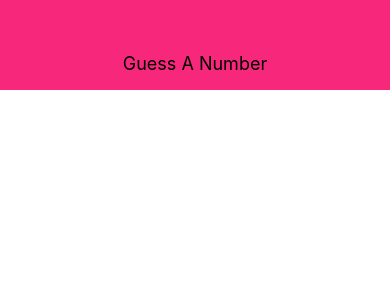
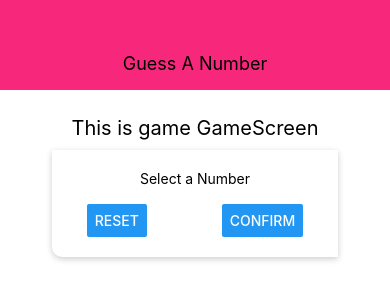
Before and after one commit to yeged/ReactNative-GuessNumberApp, a React Native app: screen / in a window 390 px wide. Shown: the top 300 px of the page. Built offline with nearby package versions, Linux system fonts and the light colour scheme.

Commit message:
Styling & Extracting a Card Component

```diff
--- a/App.js
+++ b/App.js
@@ -1,12 +1,13 @@
 import React from 'react';
 import { StyleSheet, Text, View } from 'react-native';
 import Header from "./components/Header"
+import GameScreen from "./screens/GameScreen"
 
 export default function App() {
   return (
     <View style={styles.screen}>
         <Header title="Guess A Number"/>
-
+        <GameScreen />
     </View>
   );
 }
--- /dev/null
+++ b/components/Card.jsx
@@ -0,0 +1,23 @@
+import React from "react";
+import { View, StyleSheet } from "react-native";
+
+const Card = (props) => {
+    return (
+        <View style={{ ...styles.card, ...props.style }}>{props.children}</View>
+    );
+};
+
+const styles = StyleSheet.create({
+    card: {
+        shadowColor: "black", // for only IOS
+        shadowOffset: { height: 2, width: 0 }, // for only IOS
+        shadowRadius: 6, // for only IOS
+        shadowOpacity: 0.2, // for only IOS
+        elevation: 8, //for Android
+        borderBottomLeftRadius: 10,
+        backgroundColor: "white",
+        padding: 20
+    }
+})
+
+export default Card;
--- /dev/null
+++ b/screens/GameScreen.jsx
@@ -0,0 +1,49 @@
+import React from "react";
+import { View, Text, StyleSheet, TextInput, Button } from "react-native";
+
+import Card from "../components/Card"
+
+const GameScreen = (props) => {
+    return (
+        <View style={styles.screen}>
+            <Text style={styles.title}>This is game GameScreen</Text>
+            <Card style={styles.inputContainer}>
+                <Text>Select a Number</Text>
+                <TextInput />
+                <View style={styles.buttonContainer}>
+                    <Button title="Reset" />
+                    <Button title="Confirm" />
+                </View>
+            </Card>
+        </View>
+    )
+
+}
+
+const styles = StyleSheet.create({
+    screen: {
+        flex: 1,
+        padding: 16,
+        alignItems: "center"
+    },
+    title: {
+        fontSize: 20,
+        marginVertical: 10
+    },
+    inputContainer: {
+        width: 300,
+        maxWidth: "80%",
+        alignItems: "center"
+
+    },
+    buttonContainer: {
+        flexDirection: "row",
+        justifyContent: "space-between",
+        width: "100%",
+        paddingHorizontal: 15
+
+
+    }
+})
+
+export default GameScreen;
```
